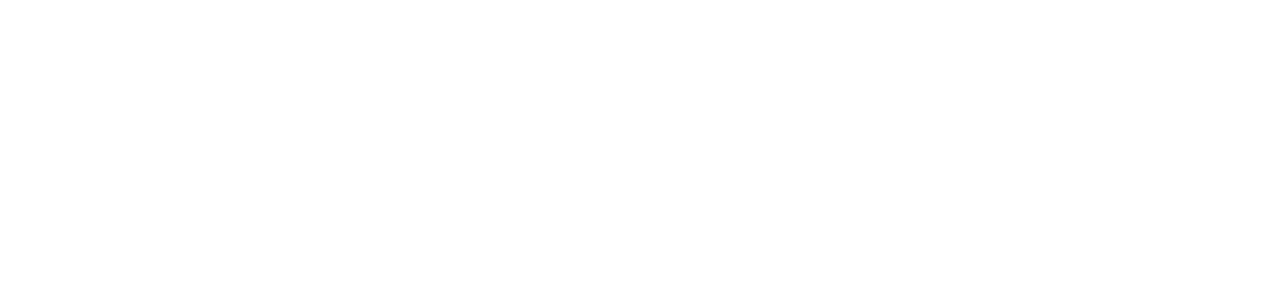
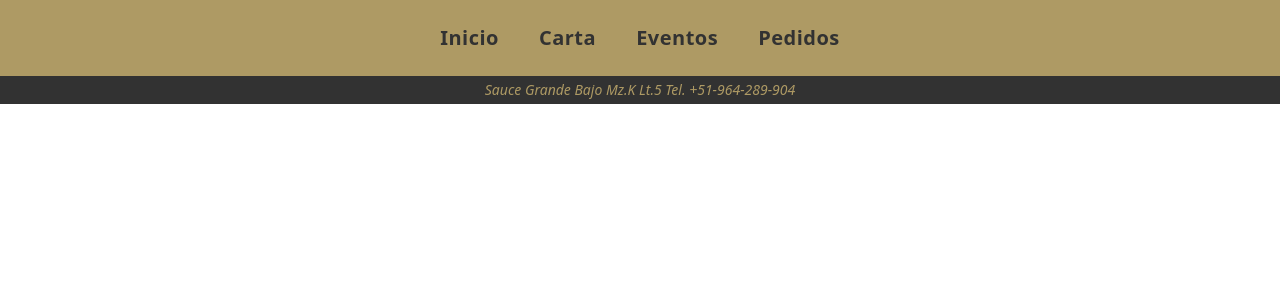
Before and after one commit to carlosherrer/pachashomereact, a React (Vite) app: page /pedidos in a window 1280 px wide. Before the commit this address had no page. Shown: the top 300 px of the page. Built offline with nearby package versions, Linux system fonts and the light colour scheme.

Commit message:
update changes of add pedidos

```diff
--- a/src/components/navbar.jsx
+++ b/src/components/navbar.jsx
@@ -11,7 +11,7 @@
         <h1 onClick={() => navigate('/')} className='cursor-pointer text-[#323232] tracking-wide hover:text-white transition-colors duration-300 font-bold'>Inicio</h1>
         <h1 onClick={() => navigate('/carta')} className='cursor-pointer text-[#323232] tracking-wide hover:text-white transition-colors duration-300 font-bold'>Carta</h1>
         <h1 onClick={() => navigate('/eventos')} className='cursor-pointer text-[#323232] tracking-wide hover:text-white transition-colors duration-300 font-bold'>Eventos</h1>
-        {/* <h1 onClick={() => navigate('/blog')} className='cursor-pointer text-[#323232] tracking-wide hover:text-white transition-colors duration-300 font-bold'>Blog</h1> */}
+        <h1 onClick={() => navigate('/pedidos')} className='cursor-pointer text-[#323232] tracking-wide hover:text-white transition-colors duration-300 font-bold'>Pedidos</h1>
       </div>
       <div className="bg-[#323232]">
         <div className="py-1 flex justify-center">
--- a/src/main/home.jsx
+++ b/src/main/home.jsx
@@ -3,7 +3,7 @@
 import Homepachas from '../pages/home.pachas';
 import Carta from '../pages/carta';
 import Eventos from '../pages/eventos';
-import Blog from '../pages/blog';
+import Pedidos from '../pages/pedidos';
 
 const Home = () => {
   return (
@@ -11,7 +11,7 @@
       <Route path="/" element={<Homepachas />} />
       <Route path="/carta" element={<Carta />} />
       <Route path="/eventos" element={<Eventos />} />
-      <Route path="/blog" element={<Blog />} />
+      <Route path="/pedidos" element={<Pedidos />} />
     </Routes>
   );
 };
--- a/src/pages/blog.jsx
+++ /dev/null
@@ -1,17 +0,0 @@
-import React from 'react'
-import Navbar from '../components/navbar'
-
-const Blog = () => {
-  return (
-    <div>
-      <div>
-        <Navbar/>
-      </div>
-      <div>
-        <h1>Blog Page</h1>
-      </div>
-    </div>
-  )
-}
-
-export default Blog
--- /dev/null
+++ b/src/pages/pedidos.jsx
@@ -0,0 +1,17 @@
+import React from 'react'
+import Navbar from '../components/navbar'
+
+const pedidos = () => {
+    return (
+        <div>
+            <div>
+                <Navbar />
+            </div>
+            <div>
+
+            </div>
+        </div>
+    )
+}
+
+export default pedidos
```
